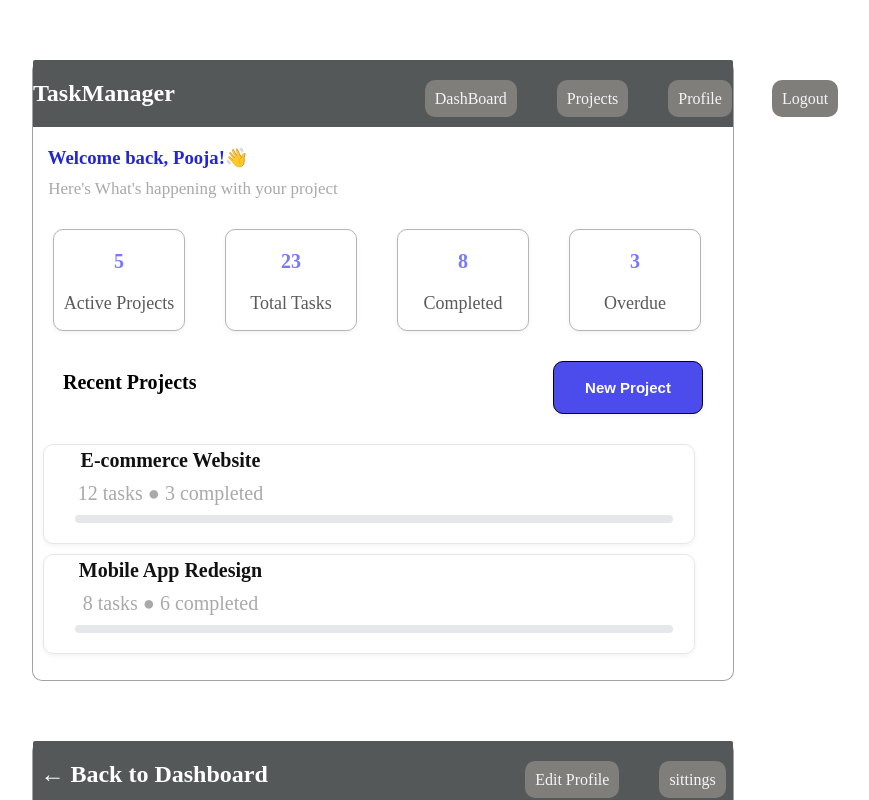
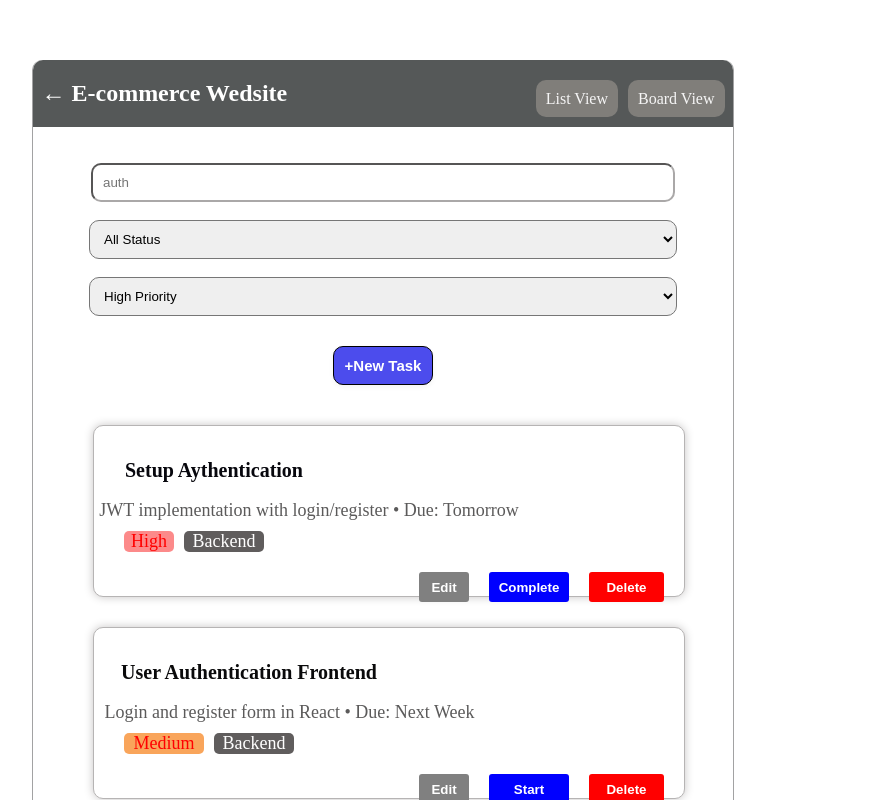
Before and after one commit to tech-blackboard/deployable-full-stack-app, a React (Create React App) app: page / in a window 1280 px wide. Shown: the top 800 px of the page, without its empty margins (257-1126 px from the left). Built offline with nearby package versions, Linux system fonts and the light colour scheme.

Commit message:
Tasklist view UI

```diff
--- a/src/App.js
+++ b/src/App.js
@@ -1,11 +1,12 @@
 import './App.css';
-// import { Routes } from 'react-router-dom';
-// import { Route } from 'react-router-dom';
-// import Register from './Componenets.js/Register';
+import { Routes } from 'react-router-dom';
+import { Route } from 'react-router-dom';
+import Register from './Componenets.js/Register';
 import { ToastContainer } from "react-toastify";
 import ProjectView from './Componenets.js/ProjectView';
-// import Login from './Componenets.js/Login';
+import Login from './Componenets.js/Login';
 import DashBoard from './Componenets.js/DashBoard';
+import TaskListView from './Componenets.js/TaskListView';
 import "react-toastify/dist/ReactToastify.css";
 function App() {
   return (
@@ -23,13 +24,15 @@ function App() {
         pauseOnHover
         theme="colored"
       />
-     <DashBoard/>
-     <ProjectView/>
-{/*
-      <Routes>
+
+     {/* <ProjectView/> */}
+     <TaskListView/>
+
+      {/* <Routes>
          <Route path='/' element={ <Login/>}/>
         <Route path='/Login' element={ <Login/>}/>
         <Route path='/Register' element={<Register/>}/>
+        <Route path='/Dashboard' element={<DashBoard/>}/>
 
 
 
--- a/src/Componenets.js/ProjectView.css
+++ b/src/Componenets.js/ProjectView.css
@@ -47,7 +47,7 @@
     font-size:larger;
 }
 
-a{
+/* a{
     width: 80px;
     height: 50px;
     padding: 10px;
@@ -57,7 +57,7 @@ a{
     color:whitesmoke;
     text-decoration: none;
 
-}
+} */
 .tasklists{
     display: flex;
     justify-content: space-evenly;
@@ -83,9 +83,9 @@ a{
    background-color: rgb(76, 76, 237);
    border:1px solid black;
    border-radius: 10px;
-   padding: 10px;
-   margin-top: 30px;
-   margin-bottom: 10px;
+
+
+
    color: white;
    box-shadow:  0 2px 5px rgba(0,0,0,0.05);
 }
--- /dev/null
+++ b/src/Componenets.js/TaskListView.css
@@ -0,0 +1,99 @@
+.ecomweb{
+    border-radius: 20px;
+    box-shadow: 3px 5px 4px rgba(rgb(74, 28, 224), rgb(9, 11, 9), rgb(48, 48, 199), alpha);
+    width: 700px;
+    height: 750px;
+    border: 1px solid rgb(162, 162, 163);
+    border-radius: 10px;
+    margin:auto;
+    cursor: pointer;
+    margin-top: 60px;
+    border-top: none;
+    background-color: white;
+
+}
+.ecomnav{
+    display:flex;
+    justify-content:space-evenly;
+    background-color: rgb(85, 88, 88);
+    border-top-right-radius: 10px;
+    border-top-left-radius: 10px;
+
+}
+
+ a{
+    padding: 10px;
+    border-radius: 10px;
+    background-color: rgb(128, 126, 122);
+    margin-left: 10px;
+    color:whitesmoke;
+    text-decoration: none;
+ }
+h2{
+    color: white;
+    margin-right:190px ;
+
+}
+.newtask{
+   width:100px;
+   font-weight: bold;
+   font-size: 15px;
+   background-color: rgb(76, 76, 237);
+   border:1px solid black;
+   border-radius: 10px;
+   padding: 10px;
+   margin-top: 30px;
+   margin-bottom: 10px;
+   color: white;
+   box-shadow:  0 2px 5px rgba(0,0,0,0.05);
+}
+.tasklist{
+    width:590px;
+    box-shadow: 0px 0px 10px  0px rgb(199, 197, 197);
+    margin-left: 60px;
+
+
+}
+.Hb{
+    display:flex;
+    gap:10px;
+    margin-left: 30px;
+   border-color:white;
+
+}
+.tasklist,p{
+        margin-right: 160px;
+        margin-bottom:10px;
+
+}
+.MB{
+    display:flex;
+    gap:10px;
+    margin-left: 30px;
+   border-color:white;
+
+}
+.due{
+    margin-right: 199px;
+}
+h5{
+      margin-right: 280px;
+      margin-bottom: 0;
+
+}
+.ecd{
+    display: flex;
+    justify-content: flex-end;
+    gap:20px;
+    padding:20px;
+    height:30px;
+}
+.Edit{
+    background-color:gray;
+    color:white;
+    border-radius:3px;
+    font-weight:bolder;
+    width:70px;
+    border:none;
+    width:50px;
+}
--- /dev/null
+++ b/src/Componenets.js/TaskListView.js
@@ -0,0 +1,63 @@
+ import './TaskListView.css';
+
+export default function TaskListView(){
+    return(
+        <div className="ecomweb">
+            <div className="ecomnav">
+                 <h2>← E-commerce Wedsite</h2>
+            <nav>
+                <a href='/Listview'>List View</a>
+                <a href="/Boardview">Board View</a>
+            </nav>
+            </div>
+            <br></br><br></br>
+            <input style={{width:"80%"}}type="text" placeholder="auth"/><br></br><br></br>
+            <select style={{width:"84%",borderRadius:"10px",padding:"10px"}}>
+                <option>All Status</option>
+            </select><br></br><br></br>
+            <select style={{width:"84%",borderRadius:"10px",padding:"10px"}}>
+                <option>High Priority </option>
+
+            </select>
+            <br></br>
+            <button className="newtask">+New Task</button>
+            <br></br>
+                <div className="tasklist">
+                    <h5 style={{color:" rgba(7, 7, 13, 1)" ,fontSize:"20px",fontWeight:"bolder",fontFamily:"Times New Roman",marginRight:"350px",marginLeft:"0px",}}>Setup Aythentication</h5>
+                    <p ClassName="due">JWT implementation with login/register • Due: Tomorrow</p>
+
+                <div className="Hb">
+                    <div style={{color:"red",backgroundColor:" rgb(252, 138, 138)", width:"50px",fontWeight:"lighter",borderRadius:"5px"}}>High</div>
+                     <div style={{color:"white",backgroundColor:" rgba(96, 93, 93, 1)", width:"80px",fontWeight:"lighter",borderRadius:"5px",height:"21px"}}>Backend</div>
+                </div>
+                <div className="ecd">
+                    <button  className="Edit" >Edit</button>
+                    <button className="Complete"style={{backgroundColor:"blue",color:"white",borderRadius:"3px",fontWeight:"bolder",width:"80px",border:"none"}}>Complete</button>
+                    <button className="delete"style={{backgroundColor:"red",color:"white",borderRadius:"3px",fontWeight:"bolder",width:"75px",border:"none"}}>Delete</button>
+
+                </div>
+
+             </div>
+
+
+                  <div className="tasklist">
+                    <h5 style={{color:" rgba(10, 10, 11, 1)" ,fontSize:"20px",fontWeight:"bolder",fontFamily:"Times New Roman"}}>User Authentication Frontend</h5>
+                    <p className="due">Login and register form in React • Due: Next Week</p>
+
+                <div className="MB">
+                    <div style={{color:"red",backgroundColor:" rgba(249, 165, 91, 1)", width:"80px",fontWeight:"lighter",borderRadius:"5px"}}>Medium</div>
+                     <div  style={{color:"white",backgroundColor:" rgba(96, 93, 93, 1)", width:"80px",fontWeight:"lighter",borderRadius:"5px",height:"21px"}}>Backend</div>
+                </div>
+                <div className="ecd">
+                    <button className="Edit">Edit</button>
+                    <button className="Start" style={{backgroundColor:"blue",color:"white",borderRadius:"3px",fontWeight:"bolder",width:"80px",border:"none"}}>Start</button>
+                    <button className="delete" style={{backgroundColor:"red",color:"white",borderRadius:"3px",fontWeight:"bolder",width:"75px",border:"none"}}>Delete</button>
+
+                </div>
+
+</div>
+
+            </div>
+
+        )
+    }
```
